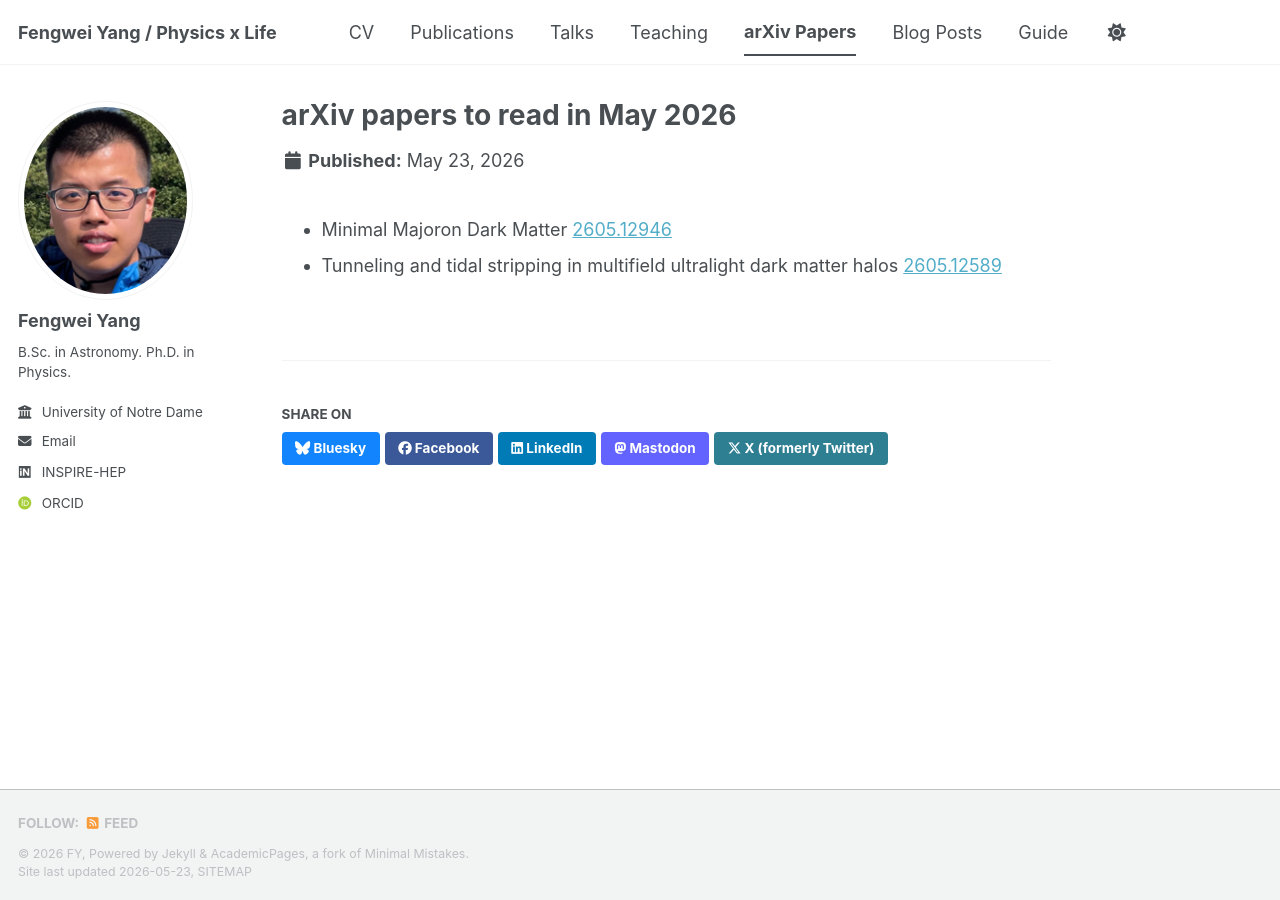
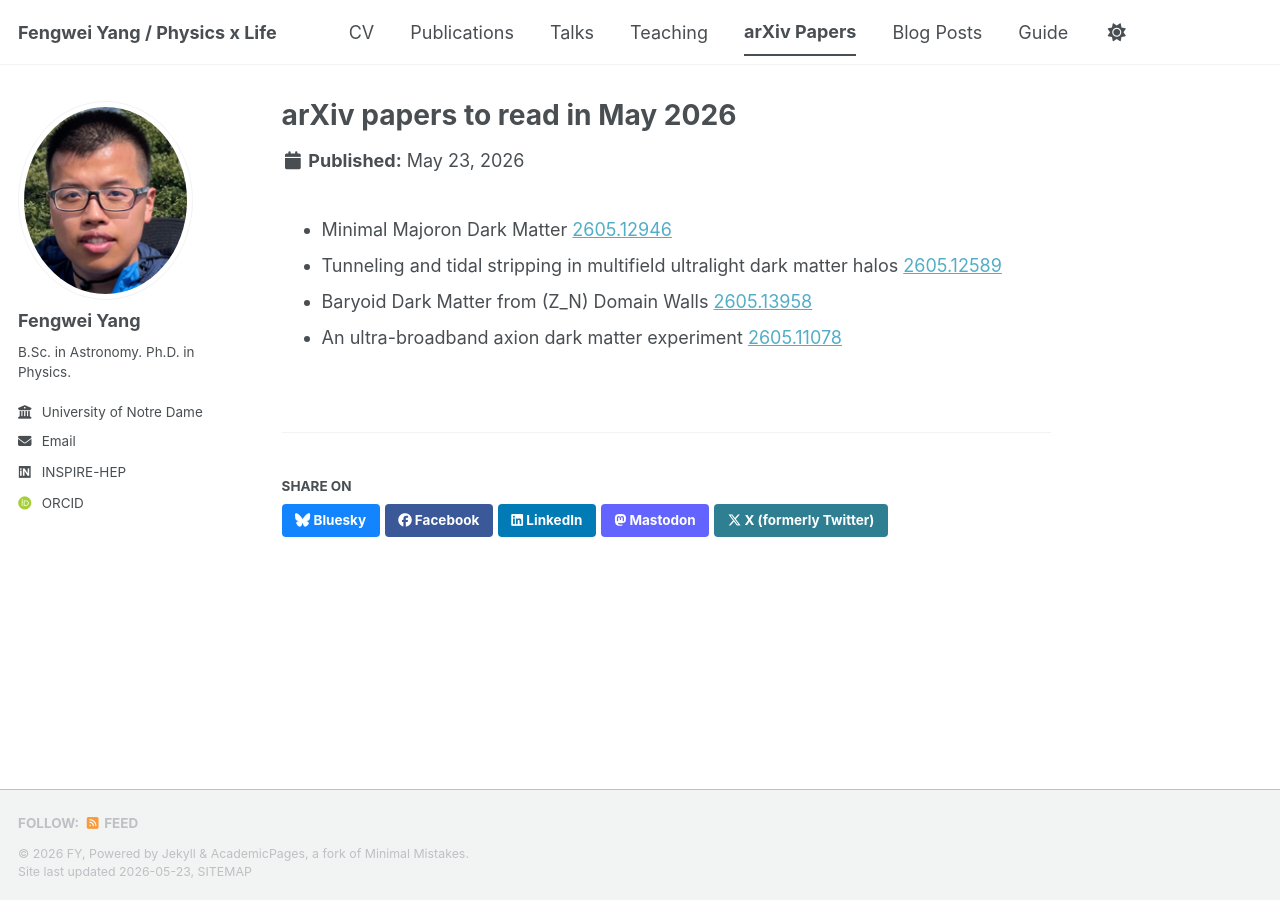
Before and after one commit to F-W-Yang/F-W-Yang.github.io, a Jekyll site: the page built from _portfolio/1.md, in a window 1280 px wide. Built offline with Jekyll 4.4.1, drawn with Linux system fonts in a browser that asks for light colours; some web fonts are replaced; a script bundle is joined from its source files by our own code; library files that are not in the unit come from our copies.

Commit message:
Add new portfolio entries for dark matter research

```diff
--- a/_portfolio/1.md
+++ b/_portfolio/1.md
@@ -5,3 +5,5 @@ collection: portfolio
 ---
 * Minimal Majoron Dark Matter [2605.12946](https://arxiv.org/pdf/2605.12946)
 * Tunneling and tidal stripping in multifield ultralight dark matter halos [2605.12589](https://arxiv.org/pdf/2605.12589)
+* Baryoid Dark Matter from \(Z_N\) Domain Walls [2605.13958](https://arxiv.org/pdf/2605.13958)
+* An ultra-broadband axion dark matter experiment [2605.11078](https://arxiv.org/abs/2605.11078)
```
